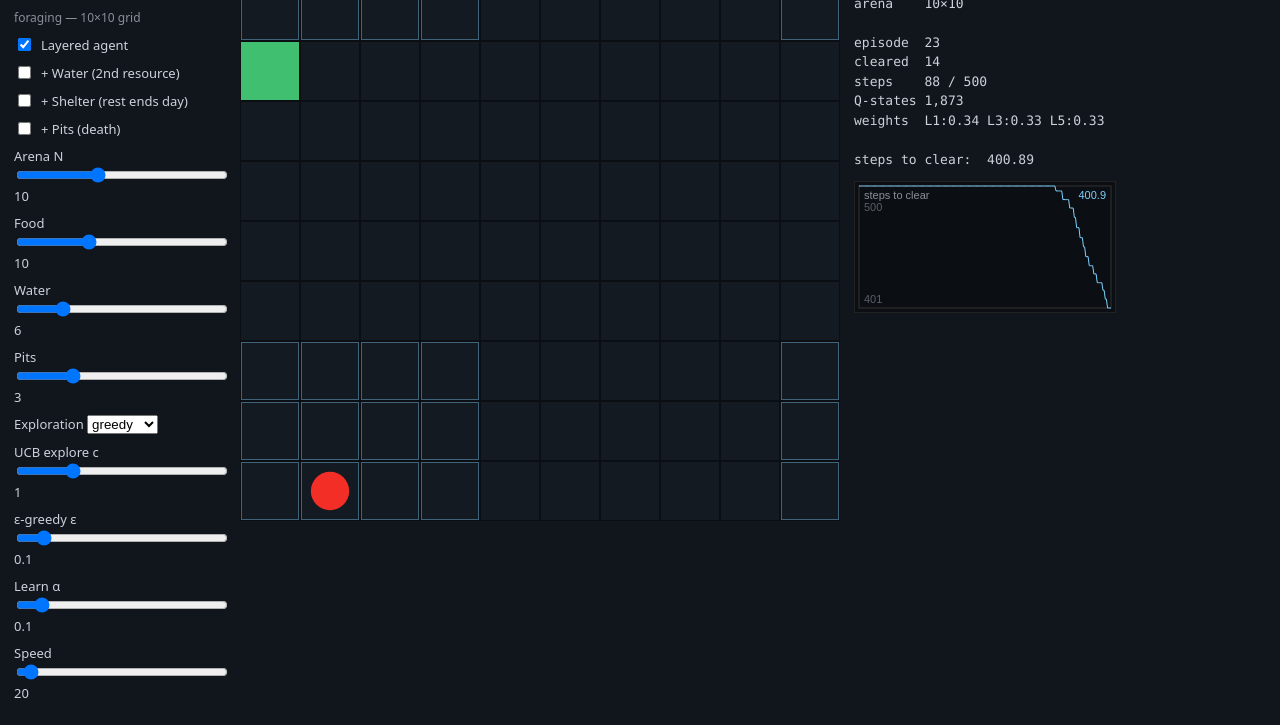
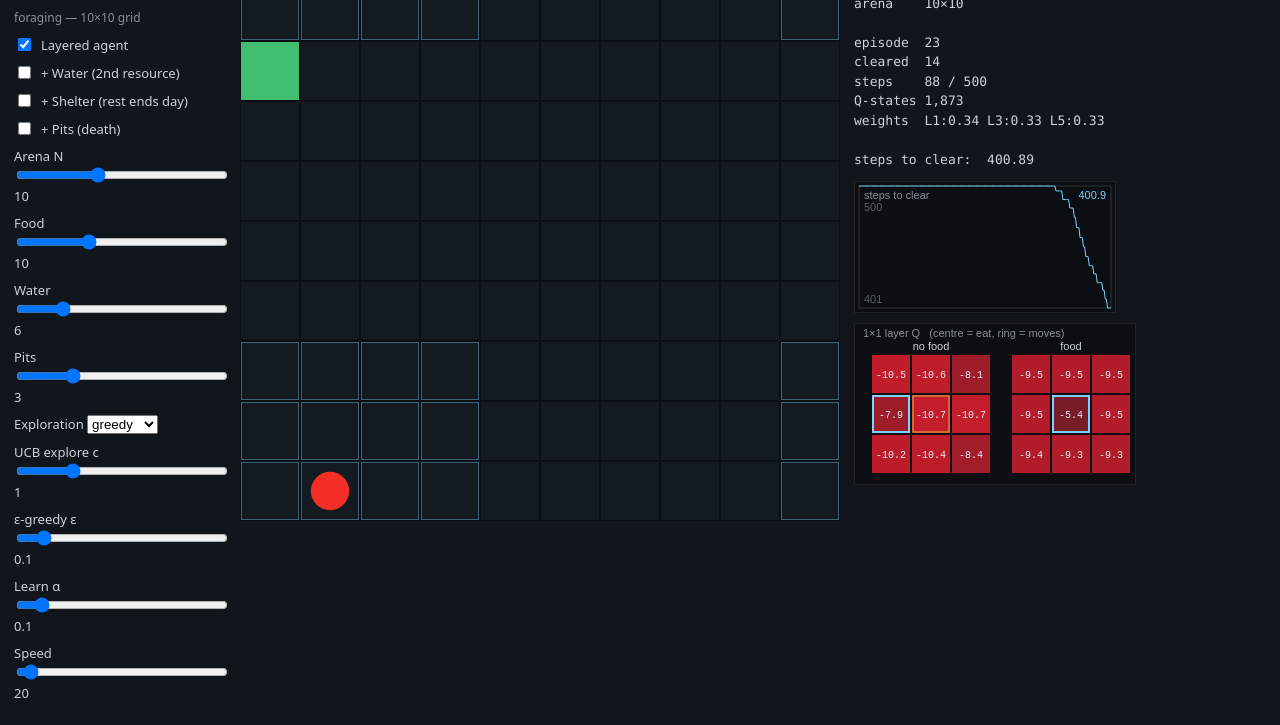
Before and after one commit to algorithm0r/RL-Foragers, a plain HTML site: page index.html in a window 1280 px wide. Shown: the part 79-804 px from the top of the page. Drawn offline with nearby package versions, Linux system fonts and the light colour scheme.

Commit message:
feat: 1x1 Q-value visualization (two 3x3 direction grids)
Add a Q-view to the data panel (#qCanvas): the 1x1 layer's Q as two 3x3 grids, state '0'
(no food) and '1' (food). Centre cell = eat, 8 ring cells = moves placed by their DIRS offset
(NW,N,NE / W,eat,E / SW,S,SE), so the reflex reads at a glance. Cells coloured by Q on a shared
red(-)/green(+) scale; greedy pick outlined cyan, eat gold. Renders each frame via DataView
(off-canvas). Hint shown when no 1x1 layer (flat agent, window>1).

Core smoke PASS; browser files syntax-check clean; DIRS->cell mapping verified.

Co-Authored-By: Claude Opus 4.8 (1M context) <noreply@anthropic.com>

```diff
--- a/index.html
+++ b/index.html
@@ -17,6 +17,7 @@
     #dataPanel { padding: 14px; box-sizing: border-box; flex: none; }
     #stats { margin: 0 0 12px; font: 13px/1.5 'Consolas', 'Courier New', monospace; color: #cdd2da; white-space: pre; }
     #graphCanvas { border: 1px solid #222; }
+    #qCanvas { border: 1px solid #222; margin-top: 10px; }
   </style>
 </head>
 <body>
@@ -29,6 +30,7 @@
   <div id="dataPanel">
     <div id="stats"></div>
     <canvas id="graphCanvas" width="260" height="130"></canvas>
+    <canvas id="qCanvas" width="280" height="160"></canvas>
   </div>
 
   <!-- socket.io client (for the standard DB client in socket mode) -->
--- a/src/main.js
+++ b/src/main.js
@@ -14,7 +14,8 @@ function reset() {
   gameEngine.add(world);
   gameEngine.add(new Observer(world));
   gameEngine.add(dataManager);
-  gameEngine.add(new DataView(world, graph, gc.getContext('2d'))); // renders stats + graph off-canvas
+  const qc = document.getElementById('qCanvas');
+  gameEngine.add(new DataView(world, graph, gc.getContext('2d'), qc && qc.getContext('2d'))); // stats + graph + Q-view
   if (typeof setStatus === 'function') setStatus('foraging — ' + world.N + '×' + world.N + ' grid');
 }
 
--- a/src/ui.js
+++ b/src/ui.js
@@ -100,15 +100,71 @@ function renderStats(w) {
 }
 
 // A browser-only engine entity that renders the off-canvas data view each frame: it ignores the
-// game ctx passed to draw(), updates the stats DOM, and paints the line graph on its own canvas.
+// game ctx passed to draw(), updates the stats DOM, paints the line graph, and draws the Q-view.
 var DataView = class DataView {
-  constructor(world, graph, graphCtx) { this.world = world; this.graph = graph; this.graphCtx = graphCtx; }
+  constructor(world, graph, graphCtx, qCtx) { this.world = world; this.graph = graph; this.graphCtx = graphCtx; this.qCtx = qCtx; }
   update() {}
   draw() {
     renderStats(this.world);
-    const g = this.graphCtx;
-    if (!g) return;
-    g.clearRect(0, 0, g.canvas.width, g.canvas.height);
-    this.graph.draw(g);
+    if (this.graphCtx) {
+      this.graphCtx.clearRect(0, 0, this.graphCtx.canvas.width, this.graphCtx.canvas.height);
+      this.graph.draw(this.graphCtx);
+    }
+    if (this.qCtx) renderQView(this.world, this.qCtx);
   }
 };
+
+// The 1×1 layer's Q-values as two 3×3 grids ("no food" = state '0', "food" = state '1'). Spatial
+// layout: the centre cell is EAT, the 8 ring cells are the moves placed by their DIRS offset, so
+// you read the reflex at a glance. Cells are coloured by Q (red −, green +) on a shared scale; the
+// greedy pick is outlined cyan, and eat (when it isn't the pick) is outlined gold.
+function renderQView(w, ctx) {
+  ctx.clearRect(0, 0, ctx.canvas.width, ctx.canvas.height);
+  const A = w.agent;
+  let L1 = null;
+  if (A.layers) { const l = A.layers.find((x) => x.size === 1); if (l) L1 = l.learner; }
+  else if (PARAMETERS.receptiveField === 1) L1 = A.learner;
+  ctx.textAlign = 'left';
+  if (!L1) {
+    ctx.fillStyle = '#5a5f68'; ctx.font = '11px monospace';
+    ctx.fillText('1×1 Q-view — enable a 1×1 layer', 8, 18);
+    return;
+  }
+  ctx.fillStyle = '#8a8f98'; ctx.font = '11px sans-serif';
+  ctx.fillText('1×1 layer Q   (centre = eat, ring = moves)', 8, 13);
+  // shared colour scale across both states
+  let maxAbs = 0.001;
+  for (const st of ['0', '1']) for (let a = 0; a < 9; a++) maxAbs = Math.max(maxAbs, Math.abs(L1.getQ(st, a)));
+  drawQGrid(ctx, L1, '0', 16, 30, 'no food', maxAbs);
+  drawQGrid(ctx, L1, '1', 156, 30, 'food', maxAbs);
+}
+
+function drawQGrid(ctx, L1, state, x0, y0, label, maxAbs) {
+  const cell = 40, EAT = 8;
+  let best = 0, bestQ = -Infinity;
+  for (let a = 0; a < 9; a++) { const q = L1.getQ(state, a); if (q > bestQ) { bestQ = q; best = a; } }
+  ctx.fillStyle = '#cdd2da'; ctx.font = '11px sans-serif'; ctx.textAlign = 'center';
+  ctx.fillText(label, x0 + 1.5 * cell, y0 - 4);
+  for (let row = 0; row < 3; row++) {
+    for (let col = 0; col < 3; col++) {
+      const dx = col - 1, dy = row - 1;
+      let a = EAT;
+      if (dx !== 0 || dy !== 0) { a = -1; for (let i = 0; i < 8; i++) if (World.DIRS[i][0] === dx && World.DIRS[i][1] === dy) { a = i; break; } }
+      const q = L1.getQ(state, a);
+      const px = x0 + col * cell, py = y0 + row * cell;
+      ctx.fillStyle = qColor(q, maxAbs);
+      ctx.fillRect(px + 1, py + 1, cell - 2, cell - 2);
+      if (a === best) { ctx.strokeStyle = '#7fd1ff'; ctx.lineWidth = 2; ctx.strokeRect(px + 2, py + 2, cell - 4, cell - 4); }
+      else if (a === EAT) { ctx.strokeStyle = '#e8b23a'; ctx.lineWidth = 1; ctx.strokeRect(px + 2, py + 2, cell - 4, cell - 4); }
+      ctx.fillStyle = '#e9edf2'; ctx.font = '10px monospace';
+      ctx.fillText(q.toFixed(1), px + cell / 2, py + cell / 2 + 3.5);
+    }
+  }
+}
+
+// diverging colour around 0: green for positive Q, red for negative, magnitude → intensity
+function qColor(q, maxAbs) {
+  const t = Math.max(-1, Math.min(1, q / maxAbs));
+  if (t >= 0) return 'rgb(24,' + Math.round(45 + 150 * t) + ',55)';
+  return 'rgb(' + Math.round(45 + 150 * -t) + ',28,42)';
+}
```
Also changed, not shown: DEVLOG.md (+12 -0 lines).
